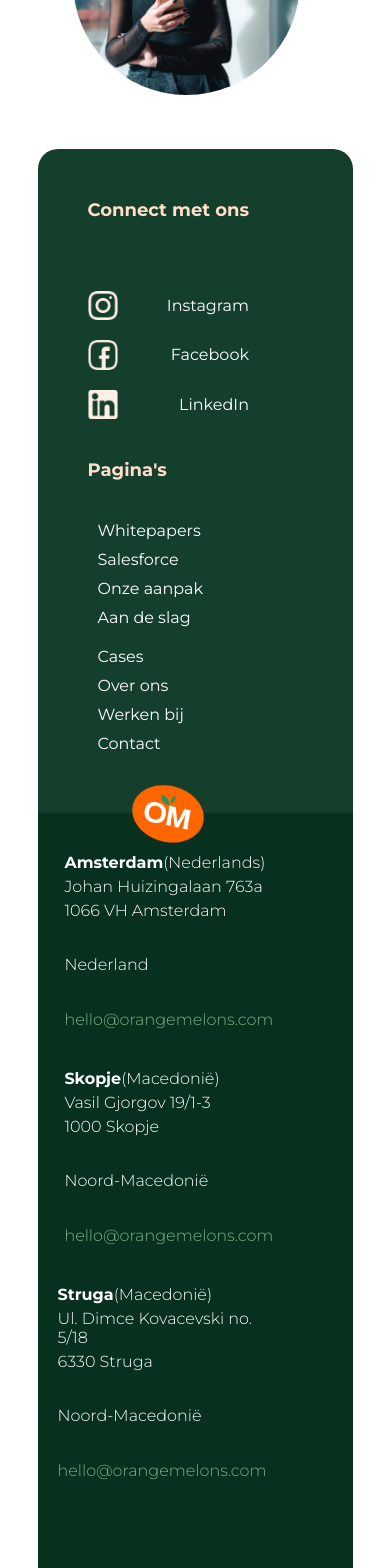
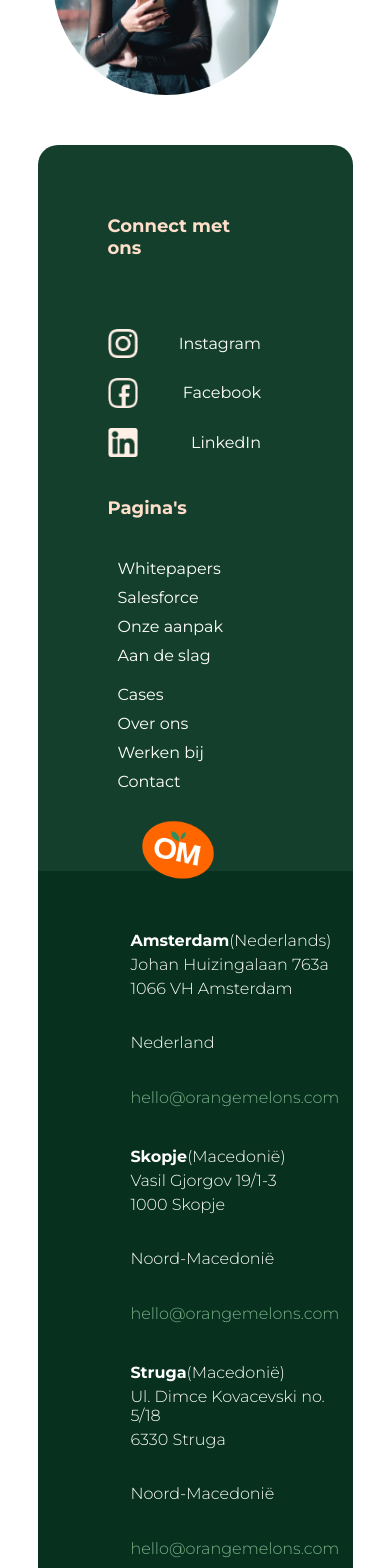
Before and after one commit to bah-melon/om-practice, a React (Vite) app: page /whitepaper in a window 390 px wide. Shown: the part 3084-4652 px from the top of the page. Built offline with nearby package versions, Linux system fonts and the light colour scheme.

Commit message:
Responsive fix

```diff
--- a/src/design/Global.scss
+++ b/src/design/Global.scss
@@ -29,4 +29,5 @@ $textHeading : 88px;
 $textFooter : 15px;
 
 
-$mobile : 410px;
+$mobile : 800px;
+$tablet: 1024px;
--- a/src/design/footer-design/Footer.css
+++ b/src/design/footer-design/Footer.css
@@ -13,7 +13,12 @@
   margin: 50px auto 180px auto;
   position: relative;
 }
-@media screen and (max-width: 410px) {
+@media screen and (max-width: 800px) {
+  .footer {
+    width: 90%;
+  }
+}
+@media screen and (max-width: 1024px) {
   .footer {
     width: 90%;
   }
@@ -31,12 +36,17 @@
   padding: 50px;
   width: 90%;
 }
-@media screen and (max-width: 410px) {
+@media screen and (max-width: 800px) {
   .footer .footerTop-container .wrapper {
     display: flex;
     flex-direction: column;
     justify-content: space-between;
     padding: 0;
+  }
+}
+@media screen and (max-width: 1024px) {
+  .footer .footerTop-container .wrapper {
+    padding: 20px;
   }
 }
 .footer .footerTop-container .wrapper p {
@@ -45,7 +55,7 @@
   font-size: 20px;
   margin-bottom: 30px;
 }
-@media screen and (max-width: 410px) {
+@media screen and (max-width: 800px) {
   .footer .footerTop-container .wrapper p {
     font-size: 18px;
   }
@@ -58,7 +68,7 @@
 .footer .footerTop-container .wrapper .social-media ul {
   padding: 0;
 }
-@media screen and (max-width: 410px) {
+@media screen and (max-width: 800px) {
   .footer .footerTop-container .wrapper .social-media ul {
     margin: 20px 0px;
   }
@@ -86,15 +96,20 @@
   text-align: left;
   width: 360px;
 }
-@media screen and (max-width: 410px) {
+@media screen and (max-width: 800px) {
   .footer .footerTop-container .wrapper .service-container {
     width: 90%;
+  }
+}
+@media screen and (max-width: 1024px) {
+  .footer .footerTop-container .wrapper .service-container {
+    width: 260px;
   }
 }
 .footer .footerTop-container .wrapper .service-container .services {
   display: flex;
 }
-@media screen and (max-width: 410px) {
+@media screen and (max-width: 800px) {
   .footer .footerTop-container .wrapper .service-container .services {
     display: flex;
     flex-direction: column;
@@ -120,7 +135,7 @@
   color: white;
   margin: 10px;
 }
-@media screen and (max-width: 410px) {
+@media screen and (max-width: 800px) {
   .footer .footerTop-container .wrapper .service-container .services ul a li {
     font-size: 16px;
   }
@@ -135,14 +150,22 @@
   transform: translateX(50%, -50%);
   transform: translateY(50%, -50%);
 }
-@media screen and (max-width: 410px) {
+@media screen and (max-width: 800px) {
   .footer .Om-Logo {
     position: absolute;
-    left: 90px;
-    top: 630px;
+    left: 100px;
+    top: 670px;
     z-index: 2;
     width: 80px;
     height: 70px;
+    transform: translateX(50%, -50%);
+    transform: translateY(50%, -50%);
+  }
+}
+@media screen and (max-width: 1024px) {
+  .footer .Om-Logo {
+    transform: translateX(50%, -50%);
+    transform: translateY(50%, -50%);
   }
 }
 .footer .footerBottom-container {
@@ -150,15 +173,28 @@
   border-radius: 0px 0px 20px 20px;
   padding: 100px;
 }
-@media screen and (max-width: 410px) {
+@media screen and (max-width: 800px) {
   .footer .footerBottom-container {
     padding: 20px;
+  }
+}
+@media screen and (max-width: 1024px) {
+  .footer .footerBottom-container {
+    padding: 40px;
   }
 }
 .footer .footerBottom-container .wrapper {
   width: 1100px;
 }
-@media screen and (max-width: 410px) {
+@media screen and (max-width: 800px) {
+  .footer .footerBottom-container .wrapper {
+    display: flex;
+    flex-direction: column;
+    justify-content: space-between;
+    width: 90%;
+  }
+}
+@media screen and (max-width: 1024px) {
   .footer .footerBottom-container .wrapper {
     display: flex;
     flex-direction: column;
@@ -172,12 +208,21 @@
   justify-content: space-between;
   width: 831px;
 }
-@media screen and (max-width: 410px) {
+@media screen and (max-width: 800px) {
   .footer .footerBottom-container .wrapper .locations-info {
     display: flex;
     flex-direction: column;
     justify-content: space-between;
     width: 90%;
+  }
+}
+@media screen and (max-width: 1024px) {
+  .footer .footerBottom-container .wrapper .locations-info {
+    display: flex;
+    flex-direction: column;
+    justify-content: space-between;
+    width: 50%;
+    margin: 0 auto;
   }
 }
 .footer .footerBottom-container .wrapper .locations-info p {
@@ -213,13 +258,13 @@
   width: 230px;
   cursor: pointer;
 }
-@media screen and (max-width: 410px) {
+@media screen and (max-width: 800px) {
   .footer .footerBottom-container .wrapper .copyright-info p {
     width: 200px;
     margin: 10px auto;
   }
 }
-@media screen and (max-width: 410px) {
+@media screen and (max-width: 800px) {
   .footer .footerBottom-container .wrapper .copyright-info {
     display: flex;
     flex-direction: column;
--- a/src/design/footer-design/Footer.scss
+++ b/src/design/footer-design/Footer.scss
@@ -11,11 +11,20 @@
     @content;
   }
 }
+@mixin tablet {
+  @media screen and (max-width: $tablet) {
+    @content;
+  }
+}
 
 .footer {
   @include mobile {
     width: 90%;
   }
+  @include tablet{
+    width: 90%;
+  }
+
   border-radius: 20px;
   width: 1400px;
   height: 815px;
@@ -29,6 +38,9 @@
       @include mobile {
         @include displayFlex(column);
         padding: 0;
+      }
+      @include tablet{
+        padding: 20px;
       }
       @include displayFlex(row);
       align-items: flex-start;
@@ -76,6 +88,9 @@
         @include mobile {
           width: 90%;
         }
+        @include tablet{
+          width: 260px;
+        }
         .services {
           display: flex;
           @include mobile {
@@ -119,12 +134,20 @@
     transform: translateY(50%, -50%);
     @include mobile {
       position: absolute;
-      left: 90px;
-      top: 630px;
+      left: 100px;
+        top: 670px;
       z-index: 2;
       width: 80px;
       height: 70px;
+      transform: translateX(50%, -50%);
+      transform: translateY(50%, -50%);
     }
+
+    @include tablet{
+      transform: translateX(50%, -50%);
+      transform: translateY(50%, -50%);
+    }
+
   }
 
   .footerBottom-container {
@@ -134,9 +157,16 @@
     @include mobile {
       padding: 20px;
     }
+    @include tablet{
+      padding: 40px;
+    }
     .wrapper {
       width: 1100px;
       @include mobile {
+        @include displayFlex(column);
+        width: 90%;
+      }
+      @include tablet{
         @include displayFlex(column);
         width: 90%;
       }
@@ -146,6 +176,11 @@
         @include mobile {
           @include displayFlex(column);
           width: 90%;
+        }
+        @include tablet{
+          @include displayFlex(column);
+          width: 50%;
+          margin: 0 auto;
         }
         p {
           color: $white;
--- a/src/design/prefooter-design/Prefooter.scss
+++ b/src/design/prefooter-design/Prefooter.scss
@@ -5,6 +5,12 @@
       @content;
     }
   }
+
+@mixin tablet {
+    @media screen and (max-width: $tablet) {
+        @content;
+}
+}
 
   @mixin displayFlex($direction) {
     display: flex;
@@ -21,6 +27,11 @@
     .prefooter-wrapper{
         @include displayFlex(row);
         @include mobile {
+            @include displayFlex(column);
+            padding: 0;
+            width: 90%;
+          }
+          @include tablet {
             @include displayFlex(column);
             padding: 0;
             width: 90%;
@@ -84,6 +95,7 @@
             }
         }
         .Profile{
+            @include displayFlex(row);
             img {
                 border-radius: 50%;
                 width: 475px;
@@ -91,7 +103,7 @@
                 @include mobile{
                      width: 80%;
                      height: auto;
-                     margin-left: 20px;
+
                  }
             }
         }
```
Also changed, not shown: src/design/prefooter-design/Prefooter.css (+23 -10 lines), 2 other files (tests, documents, lock files or other folders).
